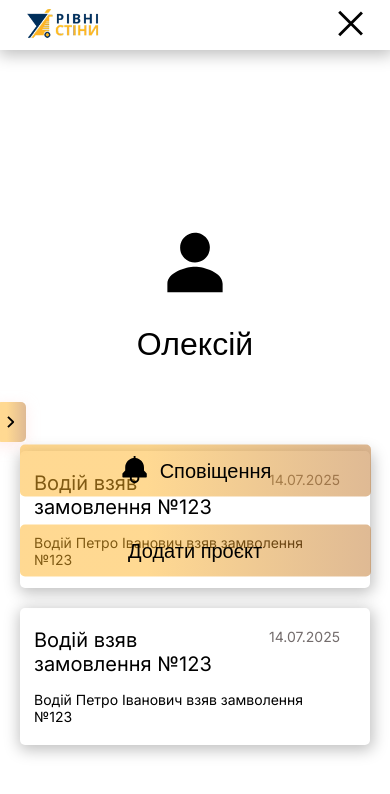
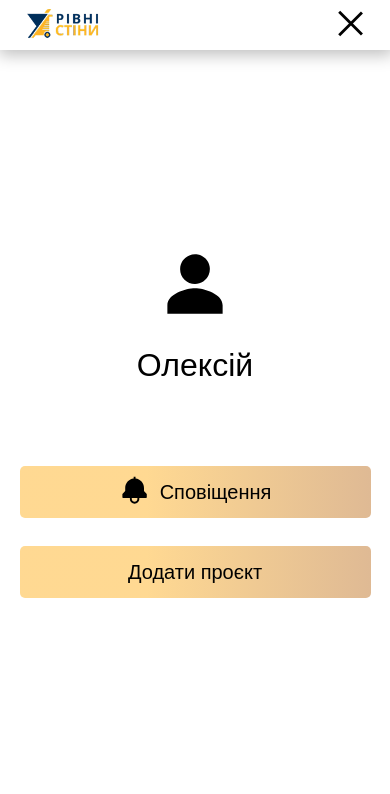
Before and after one commit to DonAkardion/StraightWalls_FE, a Next.js app: page /admin/notifications in a window 390 px wide. Both pictures are taken after a click on the button 351 px from the left and 23 px from the top of the page. Shown: the top 794 px of the page. Built offline with nearby package versions, Linux system fonts and the light colour scheme; a web font is replaced by a local one.

Commit message:
fix:header

```diff
--- a/src/components/Main/Header/Header.module.css
+++ b/src/components/Main/Header/Header.module.css
@@ -25,7 +25,6 @@
 .headerMobileMenu {
   transition: transform 0.4s cubic-bezier(0.4, 0, 0.2, 1),
     opacity 0.4s cubic-bezier(0.4, 0, 0.2, 1);
-  transform: translateY(50%);
 }
 .headerMobileMenuIconClose {
   width: 38px;
--- a/src/components/Main/Header/Header.tsx
+++ b/src/components/Main/Header/Header.tsx
@@ -1,6 +1,6 @@
 "use client";
 import { useUser } from "@/hooks/useUser";
-import React, { useState } from "react";
+import React, { useState, useEffect } from "react";
 import styles from "./Header.module.css";
 import Link from "next/link";
 import {
@@ -17,10 +17,28 @@ export const Header = () => {
   const role = useUser().role;
   const [open, setOpen] = useState(false);
 
+  useEffect(() => {
+    const body = document.body;
+    const html = document.documentElement;
+
+    if (open) {
+      body.classList.add("overflow-hidden", "h-full");
+      html.classList.add("overflow-hidden", "h-full");
+    } else {
+      body.classList.remove("overflow-hidden", "h-full");
+      html.classList.remove("overflow-hidden", "h-full");
+    }
+
+    return () => {
+      body.classList.remove("overflow-hidden", "h-full");
+      html.classList.remove("overflow-hidden", "h-full");
+    };
+  }, [open]);
+
   const toggleMenu = () => setOpen((prev) => !prev);
   const closeMenu = () => setOpen(false);
   return (
-    <header className={`${styles.header} flex-col z-[100] relative`}>
+    <header className={`${styles.header} flex-col z-[50] relative`}>
       <div
         className={`${styles.headerContainer} lg:pt-3 lg:pb-3 lg:pr-[60px] lg:pl-[60px] md:pr-[30px] md:pl-[30px] pt-[6px] pb-[10px] pl-[20px] pr-[20px] flex gap-[30px] justify-between items-center`}
       >
@@ -109,9 +127,12 @@ export const Header = () => {
         </nav>
       </div>
       {open && (
-        <div id="mobileMenu" className={styles.headerMobileMenu}>
+        <div
+          id="mobileMenu"
+          className={`${styles.headerMobileMenu} absolute top-0 left-0 z-[-1] w-full bg-white md:hidden`}
+        >
           <div
-            className={`${styles.headerMobileMenuWrapper} flex flex-col gap-[28px] justify-center items-center`}
+            className={`${styles.headerMobileMenuWrapper} flex flex-col gap-[28px] h-screen justify-center items-center`}
           >
             <Link
               href="/cabinet"
@@ -129,7 +150,7 @@ export const Header = () => {
               </div>
             </Link>
             <Link
-              href="/notifications"
+              href={`/${role}/notifications`}
               onClick={closeMenu}
               className={`${styles.mobileMenuLink} relative shrink-0`}
               prefetch={false}
--- a/src/components/Navigation/NavigationMenu.tsx
+++ b/src/components/Navigation/NavigationMenu.tsx
@@ -1,5 +1,6 @@
 "use client";
 
+import { useUser } from "@/hooks/useUser";
 import React from "react";
 import styles from "./NavigationMenu.module.css";
 import Link from "next/link";
@@ -25,6 +26,7 @@ export const NavigationMenu: React.FC<NavigationMenuProps> = ({
   role,
 }) => {
   const pathname = usePathname();
+  const user = useUser();
   return (
     <div className={`${styles.navigationMenu} `} style={{ height: "100%" }}>
       {role === "admin" ? (
--- a/src/features/NavigationModul/Navigation.tsx
+++ b/src/features/NavigationModul/Navigation.tsx
@@ -19,7 +19,7 @@ export default function NavigationModul({
       {/* Desktop Sidebar */}
 
       <aside
-        className="hidden lg:block absolute top-0 left-0 bottom-0 w-[311px] bg-white z-40"
+        className="hidden lg:block absolute top-0 left-0 bottom-0 w-[311px] bg-white z-[40]"
         style={{ boxShadow: "1px 3px 15px 2px rgba(0, 0, 0, 0.25)" }}
       >
         <NavigationMenu role={user.role} isOpen onClose={() => {}} />
@@ -29,7 +29,7 @@ export default function NavigationModul({
 
       {open && (
         <aside
-          className="fixed top-0 w-[246px] z-[90] bg-white lg:hidden transform transition-transform duration-300 ease-in-out translate-x-0"
+          className="fixed top-0 w-[246px] z-[40] bg-white lg:hidden transform transition-transform duration-300 ease-in-out translate-x-0"
           style={{
             height: "100vh",
             overflow: "hidden",
@@ -49,7 +49,7 @@ export default function NavigationModul({
       {/* Toggle Button */}
 
       <div
-        className=" z-[60] lg:hidden fixed transition-all duration-300"
+        className=" z-[40] lg:hidden fixed transition-all duration-300"
         style={{
           left: open ? "242px" : "-4px",
           top: "50%",
```
